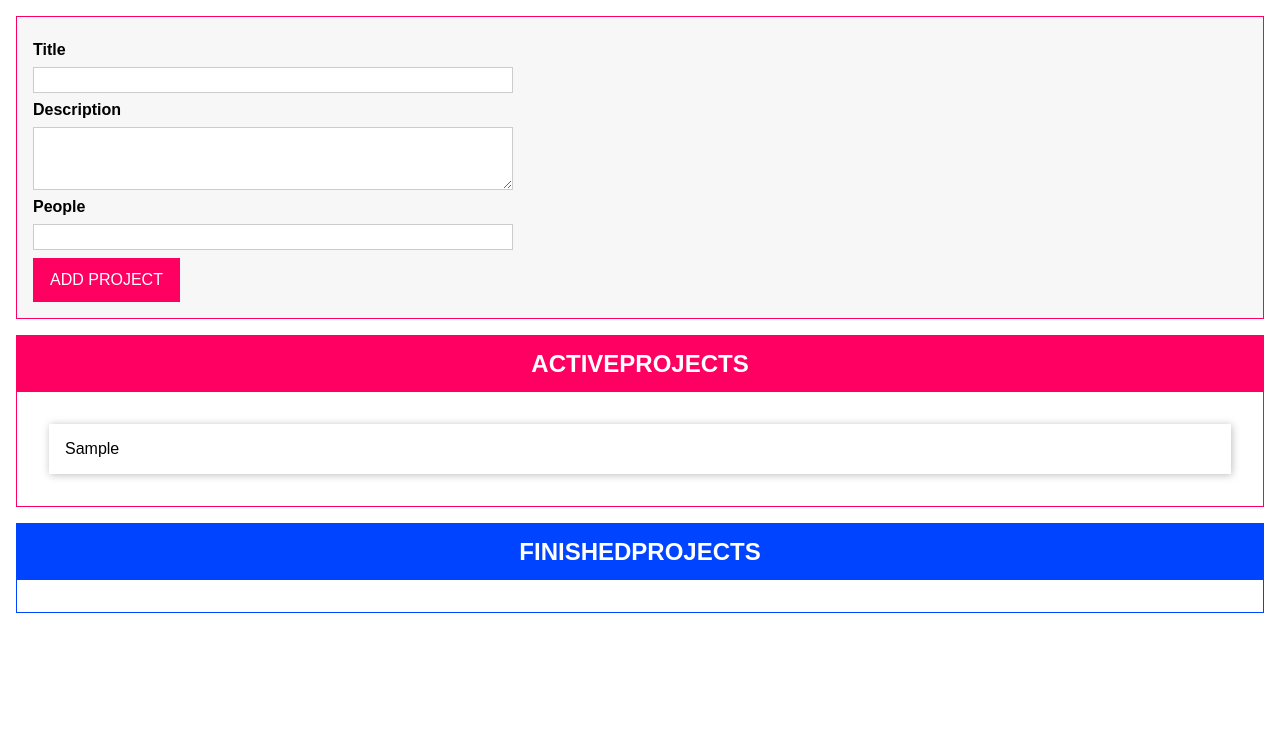
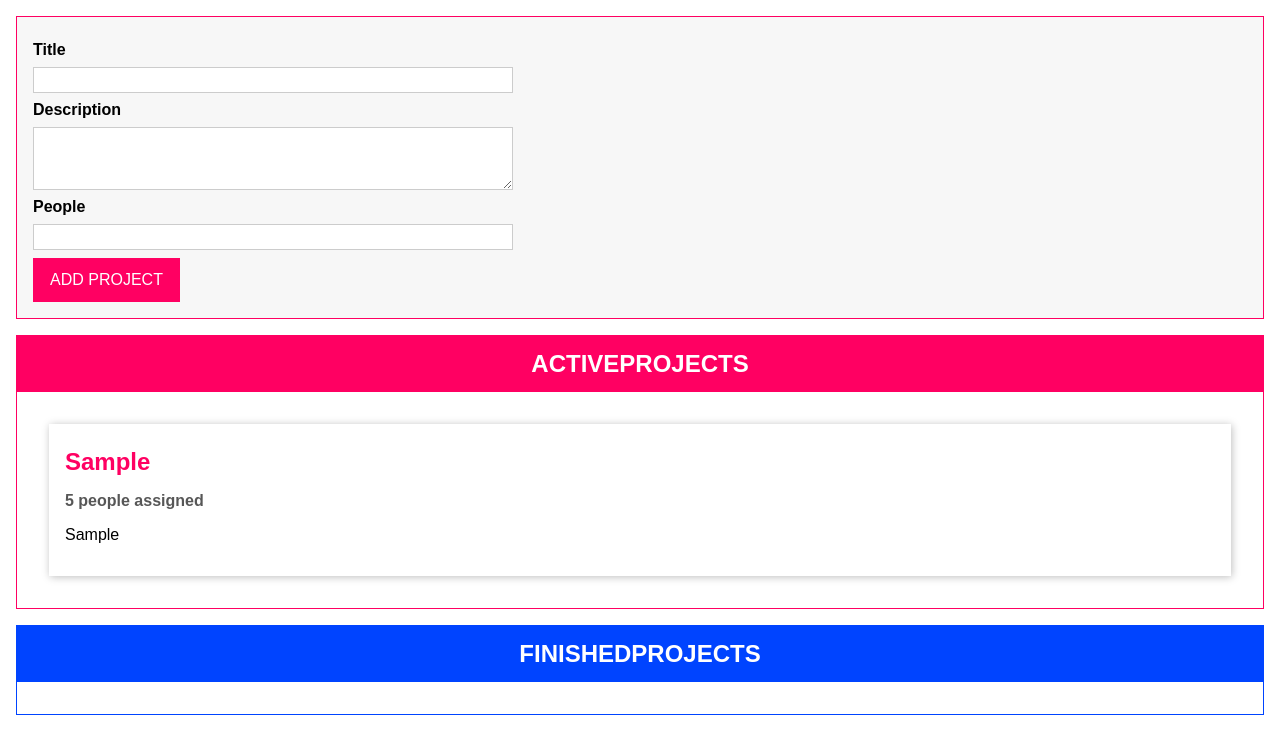
Before and after one commit to AeroAtlas/TypeScript-Application, a website with bundled scripts: page index.html in a window 1280 px wide. Both pictures are taken after typing "Sample", "Sample", "5" into the empty fields and a click on the button "ADD PROJECT". Built offline with nearby package versions, Linux system fonts and the light colour scheme.

Commit message:
added drag and drop functionality. Doesn't work on Firefox for some reason. Need to find a fix

```diff
--- a/app.css
+++ b/app.css
@@ -91,6 +91,7 @@
   box-shadow: 1px 1px 8px rgba(0, 0, 0, 0.26);
   padding: 1rem;
   margin: 1rem;
+  background: white;
 }
 
 .projects li h2 {
--- a/index.html
+++ b/index.html
@@ -30,7 +30,11 @@
       </form>
     </template>
     <template id="single-project">
-      <li></li>
+      <li draggable="true">
+        <h2></h2>
+        <h3></h3>
+        <p></p>
+      </li>
     </template>
     <template id="project-list">
       <section class="projects">
--- a/src/app.ts
+++ b/src/app.ts
@@ -1,3 +1,14 @@
+//Drag & Drop Interfaces
+interface Draggable {
+  dragStartHandler(event: DragEvent): void;
+  dragEndHandler(event: DragEvent): void;
+}
+interface DragTarget {
+  dragOverHandler(event: DragEvent): void;
+  dropHandler(event: DragEvent): void;
+  dragLeaveHandler(event: DragEvent): void;
+}
+
 //Project Type
 enum ProjectStatus { Active, Finished };
 
@@ -42,7 +53,7 @@
 
 
   //Add project object to the projects list
-  addProject(title:string, desc: string, people: number) {
+  public addProject(title:string, desc: string, people: number) {
     const newProject = new Project(
       Math.random().toString(),
       title,
@@ -51,11 +62,26 @@
       ProjectStatus.Active
     );
     this.projects.push(newProject);
+    this.updateListeners();
+  }
+
+  //Move project using state to switch enum value
+  public moveProject(projectId: string, newStatus: ProjectStatus) {
+    const project = this.projects.find(prj => prj.id === projectId);
+    if (project && project.status !== newStatus) {
+      project.status = newStatus;
+      this.updateListeners();
+    }
+  }
+
+  //Updates the listeners
+  private updateListeners() {
     for (const listenerFn of this.listeners) {
       //make new reference for each listener (slice())
       listenerFn(this.projects.slice());
     }
   }
+
 }
 
 //Global State
@@ -147,12 +173,56 @@
   //Other methods
   abstract configure(): void;
   abstract renderContent(): void;
+}
 
+//Child Classes
+class ProjectItem extends Component<HTMLUListElement, HTMLLIElement> implements Draggable {
+  private project: Project;
+
+  get persons() {
+    if (this.project.people === 1) {
+      return '1 person'
+    } else {
+      return `${this.project.people} people`
+    }
+  }
+
+  constructor(hostId: string, project: Project) {
+    super('single-project', hostId, false, project.id);
+    this.project = project;
+
+    this.configure();
+    this.renderContent();
+  }
+
+  @autobind //bind this for the dragstart
+  dragStartHandler(event: DragEvent) {
+    //Transfer data of the text and id and then move item after drop
+    event.dataTransfer!.setData('text/plain', this.project.id);
+    event.dataTransfer!.effectAllowed = 'move';
+  }
+
+  @autobind //bind this for the dragend
+  dragEndHandler(_event: DragEvent) {
+    console.log('DragEnd');
+  }
+
+  //Listens to the drag events
+  configure() {
+    this.element.addEventListener('dragstart', this.dragStartHandler);
+    this.element.addEventListener('dragend', this.dragEndHandler);
+  }
+
+  //Render the individual project values in the list
+  renderContent() {
+    this.element.querySelector('h2')!.textContent = this.project.title;
+    this.element.querySelector('h3')!.textContent = `${this.persons} assigned`;
+    this.element.querySelector('p')!.textContent = this.project.description;
+  }
 }
 
 
-//Child Classes
-class ProjectList extends Component<HTMLDivElement, HTMLElement> {
+class ProjectList extends Component<HTMLDivElement, HTMLElement> implements DragTarget{
   assignedProj: Project[];
 
   constructor(private type: 'active' | 'finished') { //literal union type
@@ -165,7 +235,38 @@
     this.renderContent();
   }
 
+  //Permits location of drop
+  @autobind
+  dragOverHandler(event: DragEvent) {
+    if (event.dataTransfer && event.dataTransfer.types[0] === 'text/plain') {
+      event.preventDefault();
+      const listEl = this.element.querySelector('ul')!;
+      listEl.classList.add('droppable');
+    }
+  };
+  //Reacts to Drop
+  @autobind
+  dropHandler(event: DragEvent){
+    const prjId = event.dataTransfer!.getData('text/plain');
+    projectState.moveProject(
+      prjId,
+      this.type === 'active' ? ProjectStatus.Active : ProjectStatus.Finished
+    );
+    console.log(prjId)
+  };
+  //Reverts drop for failed drop
+  @autobind
+  dragLeaveHandler(_event: DragEvent) {
+    const listEl = this.element.querySelector('ul')!;
+    listEl.classList.remove('droppable');
+  };
+
   public configure() {
+    //Add listener for dragging
+    this.element.addEventListener('dragover', this.dragOverHandler);
+    this.element.addEventListener('dragleave', this.dragLeaveHandler);
+    this.element.addEventListener('drop', this.dropHandler);
+
     //Add listener to the global state
     projectState.addListener((projects: Project[]) => {
       const relevantProj = projects.filter(prj => {
@@ -175,7 +276,7 @@
         return prj.status === ProjectStatus.Finished
       })
       this.assignedProj = relevantProj
-      this.renderProj();
+      this.renderProjects();
     });
   }
 
@@ -186,15 +287,18 @@
     this.element.querySelector('h2')!.textContent = this.type.toUpperCase() + 'PROJECTS'
   }
 
-  private renderProj() {
+  private renderProjects() {
     const listEl = <HTMLUListElement>document.getElementById(`${this.type}-projects-list`)!;
-    //Append the most recent post to the list
-    const projItem = this.assignedProj[this.assignedProj.length - 1];
-    if(projItem != null){
-      const listItem = document.createElement('li')
-      listItem.textContent = projItem.title;
-      listEl.appendChild(listItem)
+    listEl.innerHTML = '';
+    for (const projItem of this.assignedProj) {
+      new ProjectItem(this.element.querySelector('ul')!.id, projItem)
     }
+    // //Append the most recent post to the list
+    // const projItem = this.assignedProj[this.assignedProj.length - 1];
+    // //Create new ProjectItem object and render it through methods
+    // if (projItem != null) {
+    //   new ProjectItem(this.element.querySelector('ul')!.id, projItem)
+    // }
   }
 
 }
```
